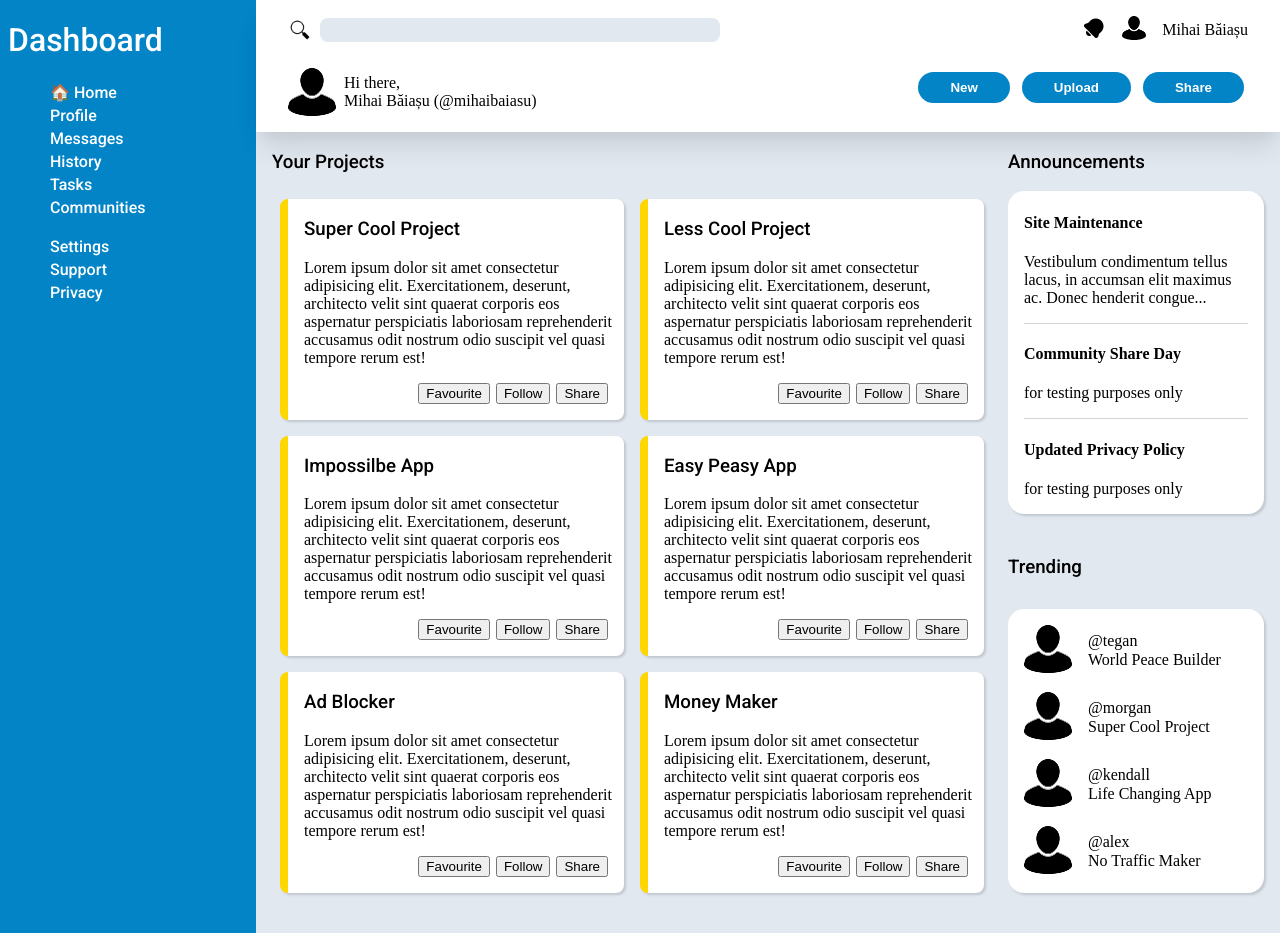
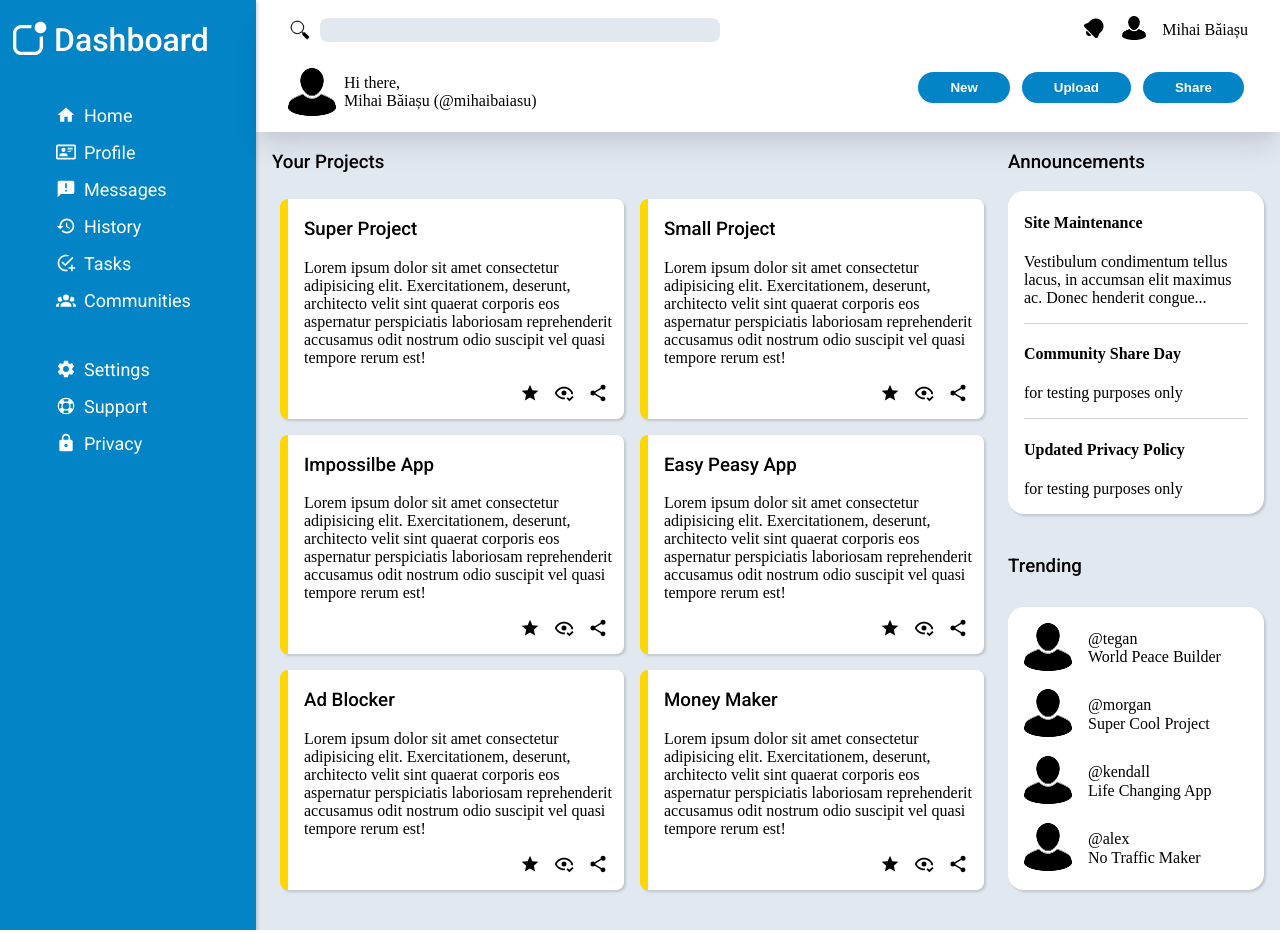
Before and after one commit to mihaib1/admin-dashboard, a plain HTML site: page index.html in a window 1280 px wide. Drawn offline with Linux system fonts and the light colour scheme.

Commit message:
added svgs

```diff
--- a/index.html
+++ b/index.html
@@ -7,29 +7,32 @@
     <link rel="stylesheet" href="style.css">
     <script src="script.js" defer></script>
     <style>
-        @import url('https://fonts.googleapis.com/css2?family=Roboto:wght@100;300;500&display=swap');
+        @import url('https://fonts.googleapis.com/css2?family=Roboto:wght@100;300;400;500;700&display=swap');
     </style>
     <title>Admin Dashboard</title>
 </head>
 <body>
     <div class="container">
         <div class="side-bar">
-            <h1>Dashboard</h1>
+            <div class="dashboard-title">
+                <object data="square-rounded-badge-outline.svg" class="dash-title-svg"></object>
+                <h1>Dashboard</h1>
+            </div>
             <div class="first-part">
                 <ul>
-                    <li>🏠 Home</li>
-                    <li>Profile</li>
-                    <li>Messages</li>
-                    <li>History</li>
-                    <li>Tasks</li>
-                    <li>Communities</li>
+                    <li><object data="home.svg" class="menu-item-svg"></object> Home</li>
+                    <li><object data="profile.svg" class="menu-item-svg"></object> Profile</li>
+                    <li><object data="messages.svg" class="menu-item-svg"></object> Messages</li>
+                    <li><object data="history.svg" class="menu-item-svg"></object> History</li>
+                    <li><object data="notifications.svg" class="menu-item-svg"></object> Tasks</li>
+                    <li><object data="people.svg" class="menu-item-svg"></object> Communities</li>
                 </ul>
             </div>
             <div class="second-part">
                 <ul>
-                    <li>Settings</li>
-                    <li>Support</li>
-                    <li>Privacy</li>
+                    <li><object data="settings.svg" class="menu-item-svg"></object> Settings</li>
+                    <li><object data="support.svg" class="menu-item-svg"></object> Support</li>
+                    <li><object data="privacy.svg" class="menu-item-svg"></object> Privacy</li>
                 </ul>
             </div>
         </div>
@@ -69,30 +72,30 @@
                 <h3>Your Projects</h3>
                 <div class="projects-cards">
                     <div class="project-card">
-                        <h3>Super Cool Project</h3>
+                        <h3>Super Project</h3>
                         <div class="project-description">
                             Lorem ipsum dolor sit amet consectetur adipisicing elit. Exercitationem, deserunt,
                             architecto velit sint quaerat corporis eos aspernatur perspiciatis laboriosam reprehenderit
                             accusamus odit nostrum odio suscipit vel quasi tempore rerum est!
                         </div>
                         <div class="buttons-row">
-                            <button class="favourite"></button>
-                            <button class="follow"></button>
-                            <button class="share"></button>
+                            <object data="star.svg" class="card-svg"></object>
+                            <object data="follow.svg" class="card-svg"></object>
+                            <object data="share.svg" class="card-svg"></object>
                         </div>
                     </div>
 
                     <div class="project-card">
-                        <h3>Less Cool Project</h3>
+                        <h3>Small Project</h3>
                         <div class="project-description">
                             Lorem ipsum dolor sit amet consectetur adipisicing elit. Exercitationem, deserunt,
                             architecto velit sint quaerat corporis eos aspernatur perspiciatis laboriosam reprehenderit
                             accusamus odit nostrum odio suscipit vel quasi tempore rerum est!
                         </div>
                         <div class="buttons-row">
-                            <button class="favourite"></button>
-                            <button class="follow"></button>
-                            <button class="share"></button>
+                            <object data="star.svg" class="card-svg"></object>
+                            <object data="follow.svg" class="card-svg"></object>
+                            <object data="share.svg" class="card-svg"></object>
                         </div>
                     </div>
 
@@ -104,9 +107,9 @@
                             accusamus odit nostrum odio suscipit vel quasi tempore rerum est!
                         </div>
                         <div class="buttons-row">
-                            <button class="favourite"></button>
-                            <button class="follow"></button>
-                            <button class="share"></button>
+                            <object data="star.svg" class="card-svg"></object>
+                            <object data="follow.svg" class="card-svg"></object>
+                            <object data="share.svg" class="card-svg"></object>
                         </div>
                     </div>
 
@@ -118,9 +121,9 @@
                             accusamus odit nostrum odio suscipit vel quasi tempore rerum est!
                         </div>
                         <div class="buttons-row">
-                            <button class="favourite"></button>
-                            <button class="follow"></button>
-                            <button class="share"></button>
+                            <object data="star.svg" class="card-svg"></object>
+                            <object data="follow.svg" class="card-svg"></object>
+                            <object data="share.svg" class="card-svg"></object>
                         </div>
                     </div>
 
@@ -132,9 +135,9 @@
                             accusamus odit nostrum odio suscipit vel quasi tempore rerum est!
                         </div>
                         <div class="buttons-row">
-                            <button class="favourite"></button>
-                            <button class="follow"></button>
-                            <button class="share"></button>
+                            <object data="star.svg" class="card-svg"></object>
+                            <object data="follow.svg" class="card-svg"></object>
+                            <object data="share.svg" class="card-svg"></object>
                         </div>
                     </div>
 
@@ -146,9 +149,9 @@
                             accusamus odit nostrum odio suscipit vel quasi tempore rerum est!
                         </div>
                         <div class="buttons-row">
-                            <button class="favourite"></button>
-                            <button class="follow"></button>
-                            <button class="share"></button>
+                            <object data="star.svg" class="card-svg"></object>
+                            <object data="follow.svg" class="card-svg"></object>
+                            <object data="share.svg" class="card-svg"></object>
                         </div>
                     </div>
                 </div>
--- a/style.css
+++ b/style.css
@@ -21,10 +21,14 @@ body{
 }
 
 .side-bar{
+    position:relative;
     color: white;
     background-color: #0284c7;
     grid-area:sidebar;
     padding-left: 8px;
+    display:grid;
+    align-content:start;
+    box-shadow: rgba(0, 0, 0, 0.15) 1.95px 1.95px 2.6px;
 }
 
 .main-page{
@@ -108,8 +112,13 @@ ul{
 }
 
 li{
-    padding:2px;
+    display:flex;
+    justify-content: flex-start;
+    align-items: center;
     font-family: "Roboto", "sans-serif";
+    font-size:large;
+    font-weight: 400;
+    padding:8px;
 }
 
 li:hover{
@@ -249,3 +258,34 @@ li:hover{
     width:24px;
     height:24px;
 }
+
+
+
+object{
+    filter: brightness(0) invert(1);
+}
+
+.dash-title-svg{
+    width:40px;
+    height:40px;
+    padding-right:6px;
+}
+
+.menu-item-svg{
+    width:20px;
+    height:20px;
+    padding-right:8px;
+}
+
+.card-svg{
+    width:20px;
+    height:20px;
+    filter: brightness(0);
+    padding-left:8px;
+}
+
+.dashboard-title{
+    display:flex;
+    justify-content: flex-start;
+    align-items:center;
+}
```
Also changed, not shown: follow.svg (added), history.svg (added), home.svg (added), messages.svg (added), notifications.svg (added), people.svg (added), privacy.svg (added), profile.svg (added), settings.svg (added), share.svg (added), square-outline.svg (added), square-rounded-badge-outline.svg (added), star.svg (added), support.svg (added).
